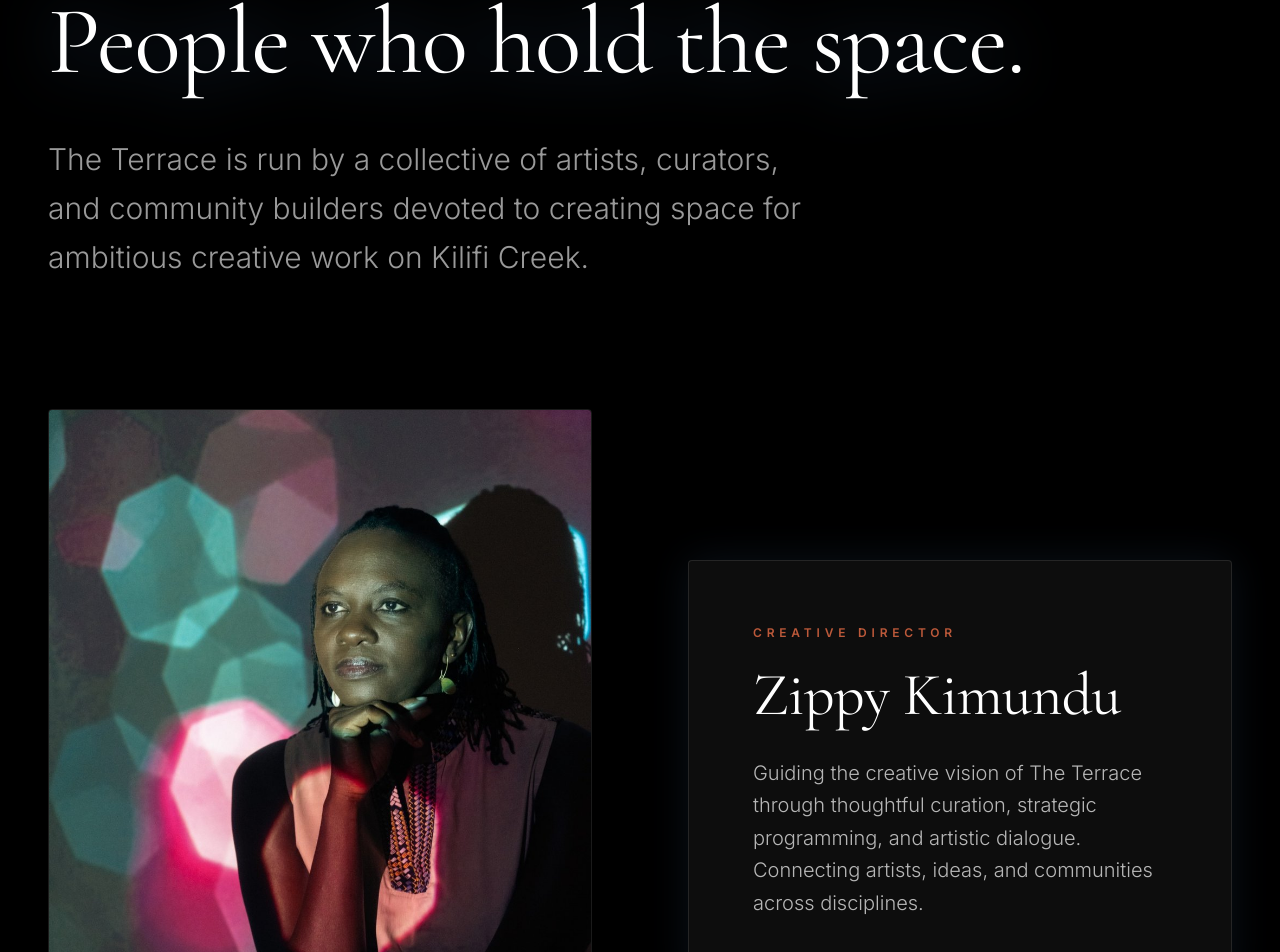
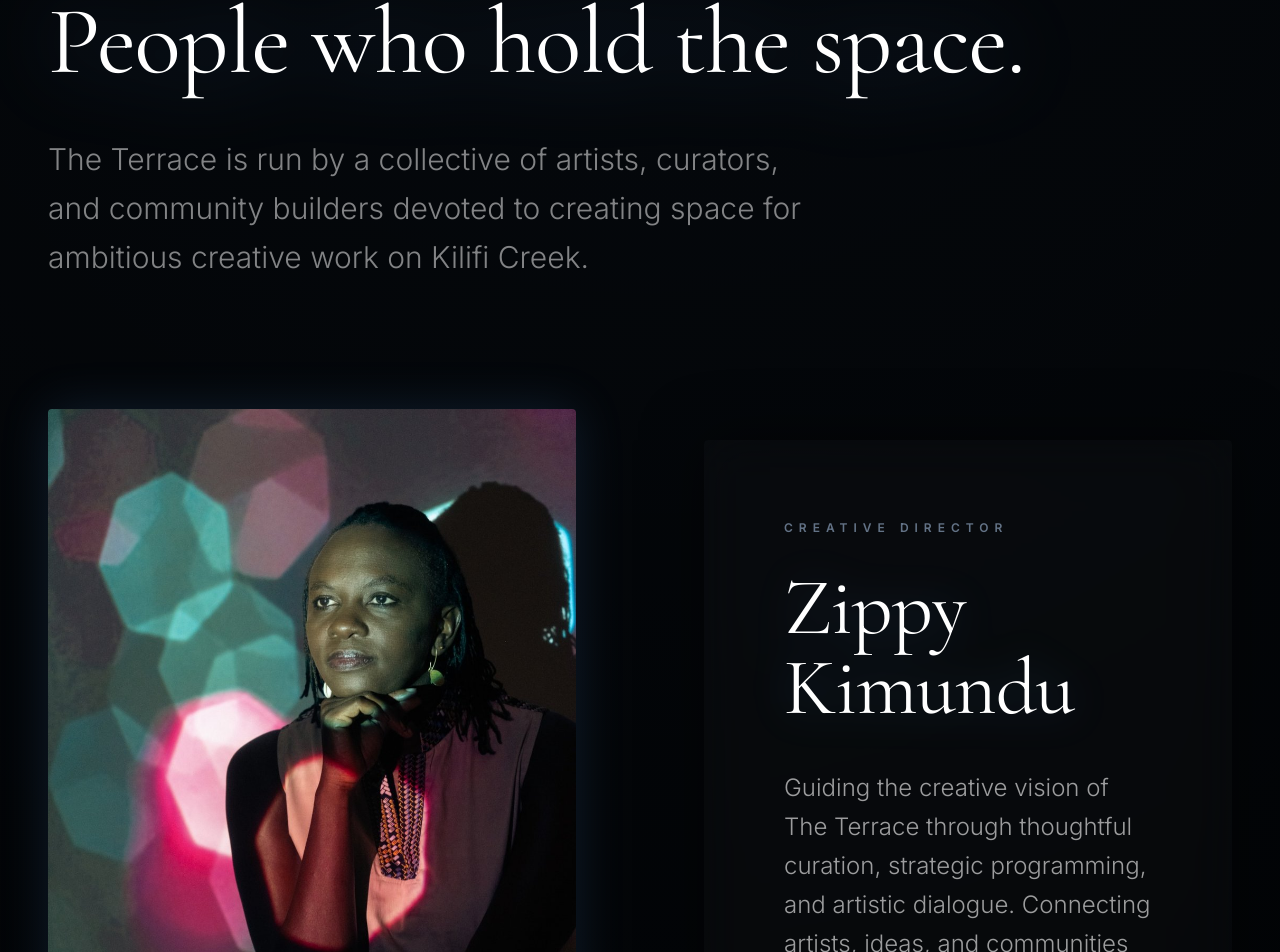
Before and after one commit to sharlmon/terracekilifi, a React (Vite) app: page /#/team in a window 1280 px wide. Shown: the part 260-1212 px from the top of the page. Built offline with nearby package versions, Linux system fonts and the light colour scheme.

Commit message:
style: elevate Team page with atmospheric textures and borderless antigravity integration

```diff
--- a/src/pages/TeamPage.tsx
+++ b/src/pages/TeamPage.tsx
@@ -27,15 +27,19 @@ const TEAM_MEMBERS = [
 
 export default function TeamPage() {
   return (
-    <div className="bg-black text-white min-h-screen">
+    <div className="bg-black text-white min-h-screen relative overflow-hidden">
+      {/* Atmospheric Texture Background */}
+      <div className="absolute inset-0 bg-grain opacity-[0.03] pointer-events-none" />
+      <div className="absolute top-0 left-0 w-full h-full bg-[radial-gradient(circle_at_50%_0%,rgba(96,165,250,0.05)_0%,transparent_50%)] pointer-events-none" />
+
       {/* Intro Section */}
-      <section className="pt-40 pb-20 md:pt-64 md:pb-32">
+      <section className="pt-40 pb-20 md:pt-64 md:pb-32 relative z-10">
         <div className="container-editorial">
           <Reveal>
-            <h1 className="font-serif text-5xl md:text-8xl leading-[0.95] text-balance mb-12 drop-shadow-[0_0_30px_rgba(96,165,250,0.3)]">
+            <h1 className="font-serif text-5xl md:text-8xl leading-[0.95] text-balance mb-12 drop-shadow-[0_0_40px_rgba(96,165,250,0.3)]">
               People who hold the space.
             </h1>
-            <p className="text-xl md:text-3xl text-white/60 font-light max-w-3xl leading-relaxed">
+            <p className="text-xl md:text-3xl text-white/50 font-light max-w-3xl leading-relaxed">
               The Terrace is run by a collective of artists, curators, and community builders devoted to
               creating space for ambitious creative work on Kilifi Creek.
             </p>
@@ -44,8 +48,8 @@ export default function TeamPage() {
       </section>
 
       {/* Team Narrative Journey */}
-      <section className="pb-32 md:pb-64">
-        <div className="container-editorial space-y-32 md:space-y-64">
+      <section className="pb-32 md:pb-64 relative z-10">
+        <div className="container-editorial space-y-48 md:space-y-80">
           {TEAM_MEMBERS.map((member, i) => (
             <div
               key={member.name}
@@ -53,13 +57,13 @@ export default function TeamPage() {
                 member.layout === "left" ? "md:flex-row" :
                 member.layout === "right" ? "md:flex-row-reverse" :
                 "items-center"
-              } gap-12 md:gap-24 items-center`}
+              } gap-16 md:gap-32 items-center`}
             >
               {/* Image Column */}
               <Reveal className={`${member.layout === "center" ? "w-full max-w-4xl" : "md:w-1/2"}`}>
                 <div className="relative group">
-                  <div className="absolute inset-0 bg-primary/20 blur-3xl opacity-0 group-hover:opacity-40 transition-opacity duration-1000" />
-                  <div className="aspect-[4/5] md:aspect-[3/4] overflow-hidden rounded-sm shadow-elegant border border-white/10 relative z-10">
+                  <div className="absolute -inset-4 bg-blue-400/10 blur-3xl opacity-0 group-hover:opacity-100 transition-opacity duration-1000" />
+                  <div className="aspect-[4/5] md:aspect-[3/4] overflow-hidden rounded-sm shadow-[0_0_50px_rgba(96,165,250,0.15)] relative z-10 bg-white/5">
                     <img
                       src={member.image}
                       alt={member.name}
@@ -70,21 +74,21 @@ export default function TeamPage() {
                 </div>
               </Reveal>
 
-              {/* Content Column */}
+              {/* Content Column - Borderless Weightless Integration */}
               <Reveal
                 delay={200}
                 className={`${
                   member.layout === "center" ? "text-center max-w-2xl" : "md:w-1/2"
                 }`}
               >
-                <div className="bg-white/5 backdrop-blur-md p-10 md:p-16 rounded-sm border border-white/10 shadow-[0_0_40px_rgba(96,165,250,0.1)] hover:shadow-[0_0_60px_rgba(96,165,250,0.2)] transition-all duration-700">
-                  <p className="text-xs uppercase tracking-[0.4em] text-primary font-bold mb-6">
+                <div className="bg-white/[0.02] backdrop-blur-xl p-10 md:p-20 rounded-sm shadow-[0_0_60px_rgba(0,0,0,0.5)] transition-all duration-700">
+                  <p className="text-xs uppercase tracking-[0.5em] text-blue-200/50 font-bold mb-8">
                     {member.role}
                   </p>
-                  <h2 className="font-serif text-4xl md:text-5xl lg:text-6xl mb-8 leading-none">
+                  <h2 className="font-serif text-5xl md:text-6xl lg:text-[5rem] mb-10 leading-none drop-shadow-[0_0_20px_rgba(96,165,250,0.2)]">
                     {member.name}
                   </h2>
-                  <p className="text-lg md:text-xl text-white/70 leading-relaxed font-light">
+                  <p className="text-xl md:text-2xl text-white/60 leading-relaxed font-light">
                     {member.bio}
                   </p>
                 </div>
@@ -95,13 +99,13 @@ export default function TeamPage() {
       </section>
 
       {/* Footer Teaser */}
-      <section className="py-32 md:py-64 border-t border-white/5 text-center">
+      <section className="py-40 md:py-72 border-t border-white/5 text-center relative z-10">
         <div className="container-editorial">
           <Reveal>
-            <p className="text-xs uppercase tracking-[0.3em] text-white/30 mb-12">
+            <p className="text-xs uppercase tracking-[0.4em] text-white/20 mb-12">
               Collective Action
             </p>
-            <h3 className="font-serif text-3xl md:text-5xl mb-16 max-w-3xl mx-auto leading-tight">
+            <h3 className="font-serif text-4xl md:text-6xl mb-16 max-w-4xl mx-auto leading-tight text-white/90">
               A community-rooted ecosystem nurturing the future of African arts.
             </h3>
           </Reveal>
```
